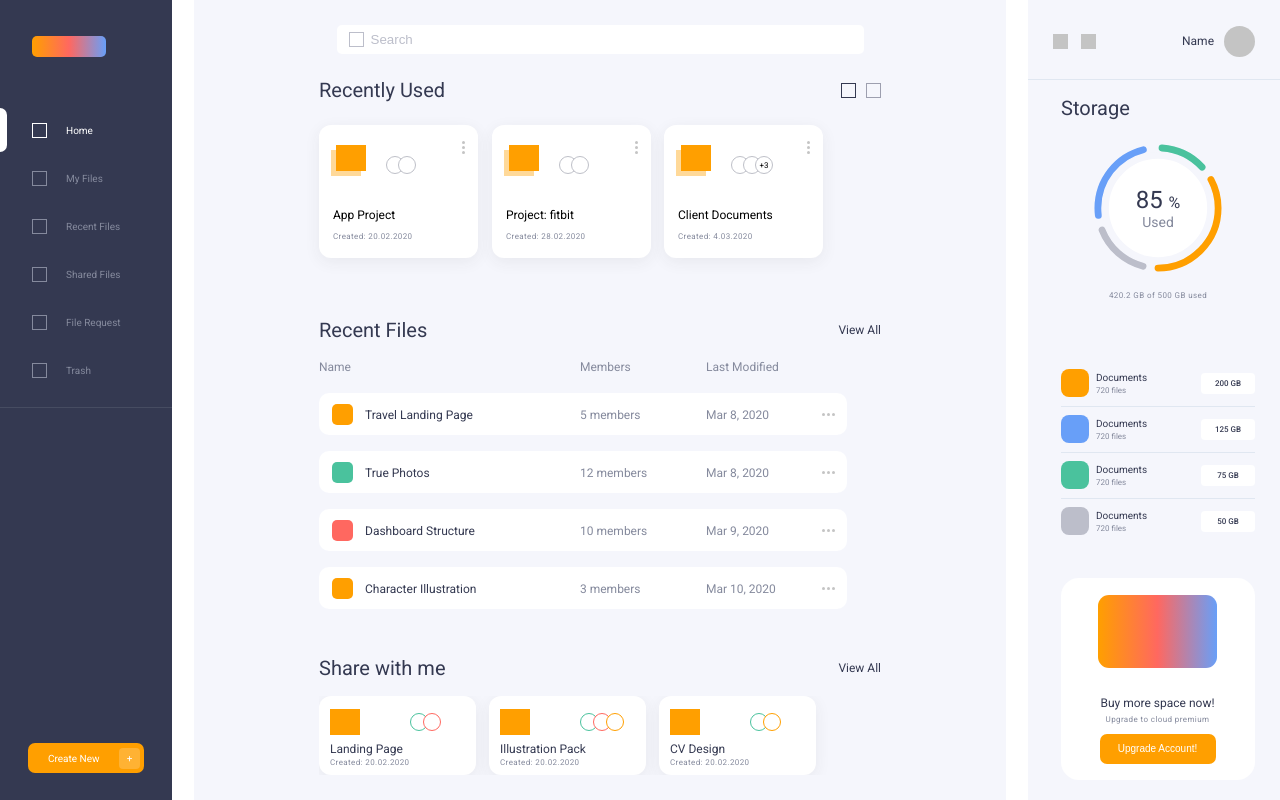
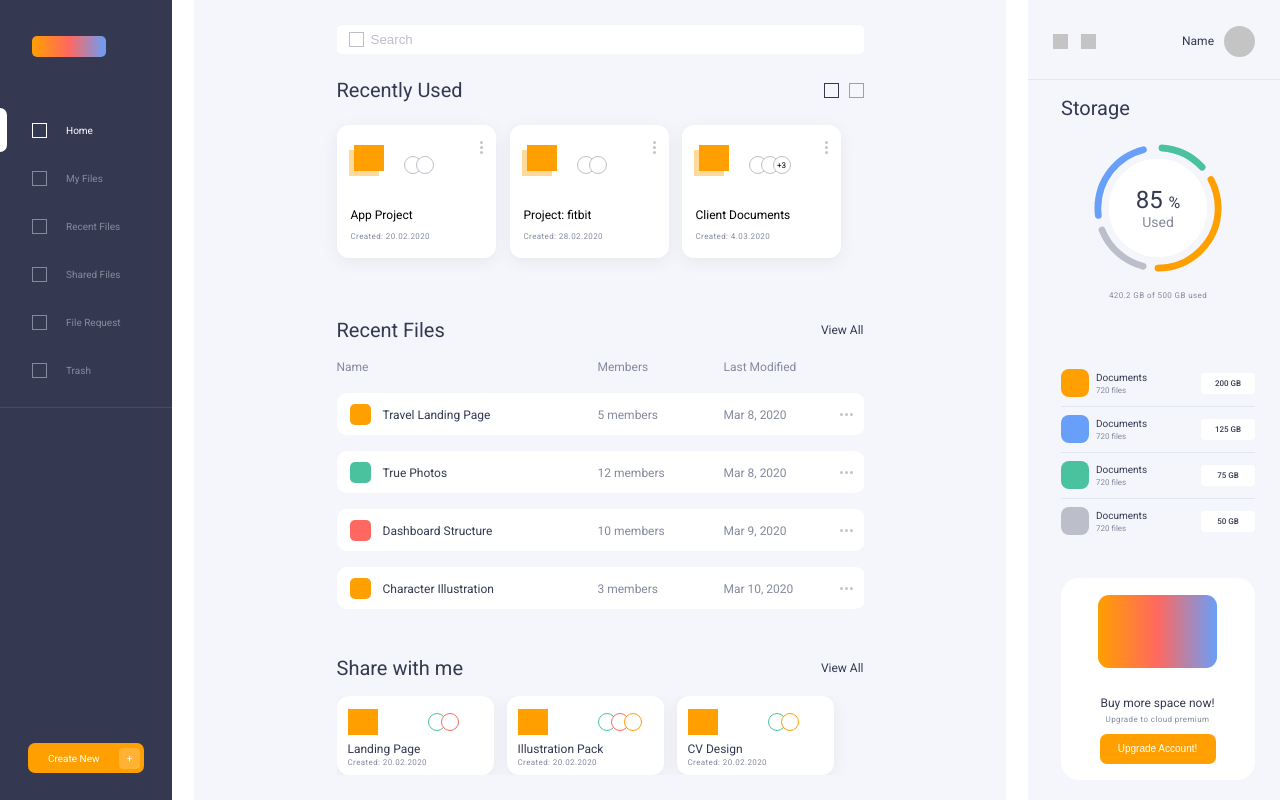
Before and after one commit to stevenlara-ravn/CSS-Nerdery-Challenge, a website built with Vite: page index.html in a window 1280 px wide. Built offline with nearby package versions, Linux system fonts and the light colour scheme.

Commit message:
styles: Fix width main content

```diff
--- a/src/assets/styles/layout/main.css
+++ b/src/assets/styles/layout/main.css
@@ -32,6 +32,6 @@
     justify-content: space-between;
     align-items: center;
     height: 100%;
-    max-width: 562px;
+    max-width: 527px;
     width: 100%;
 }
```
